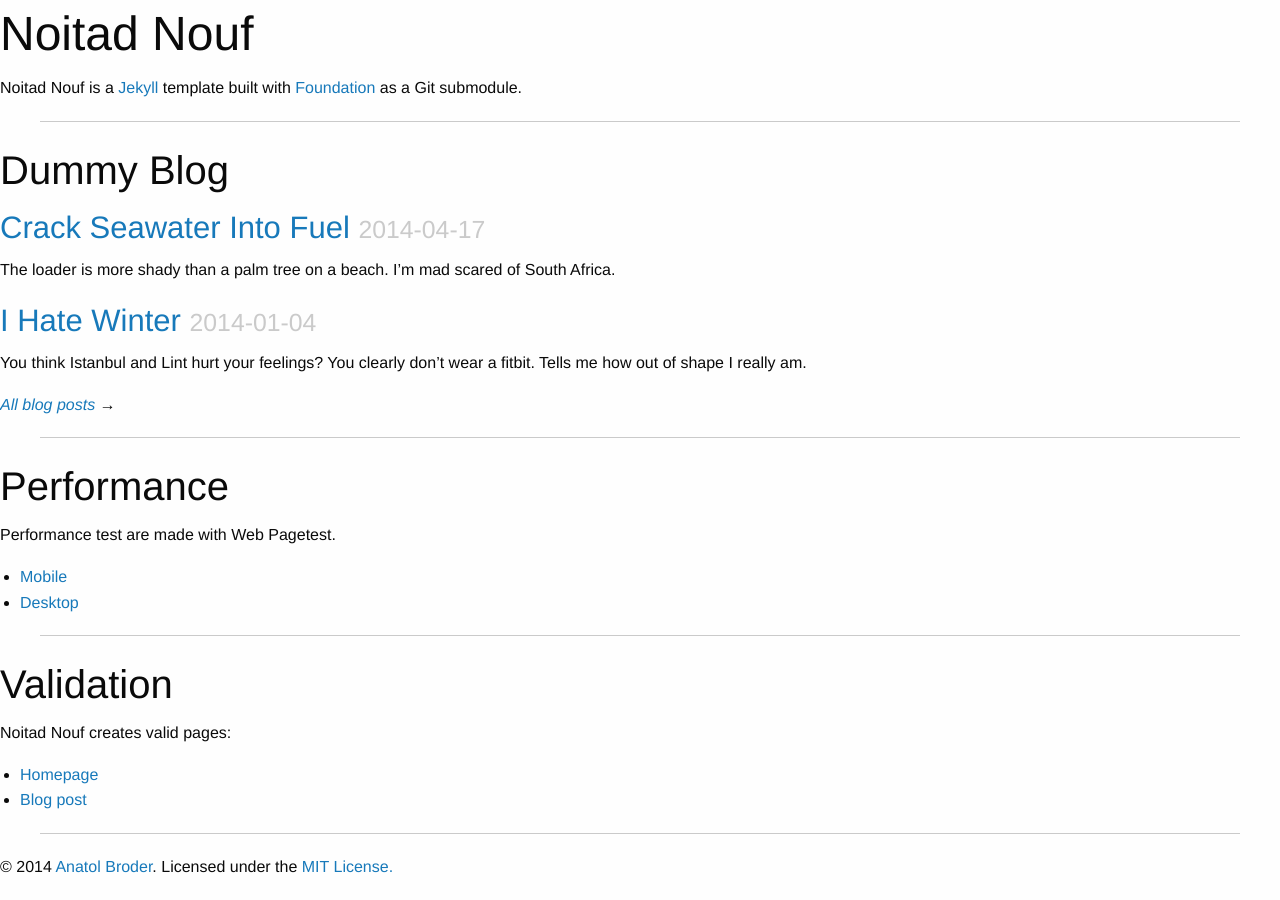
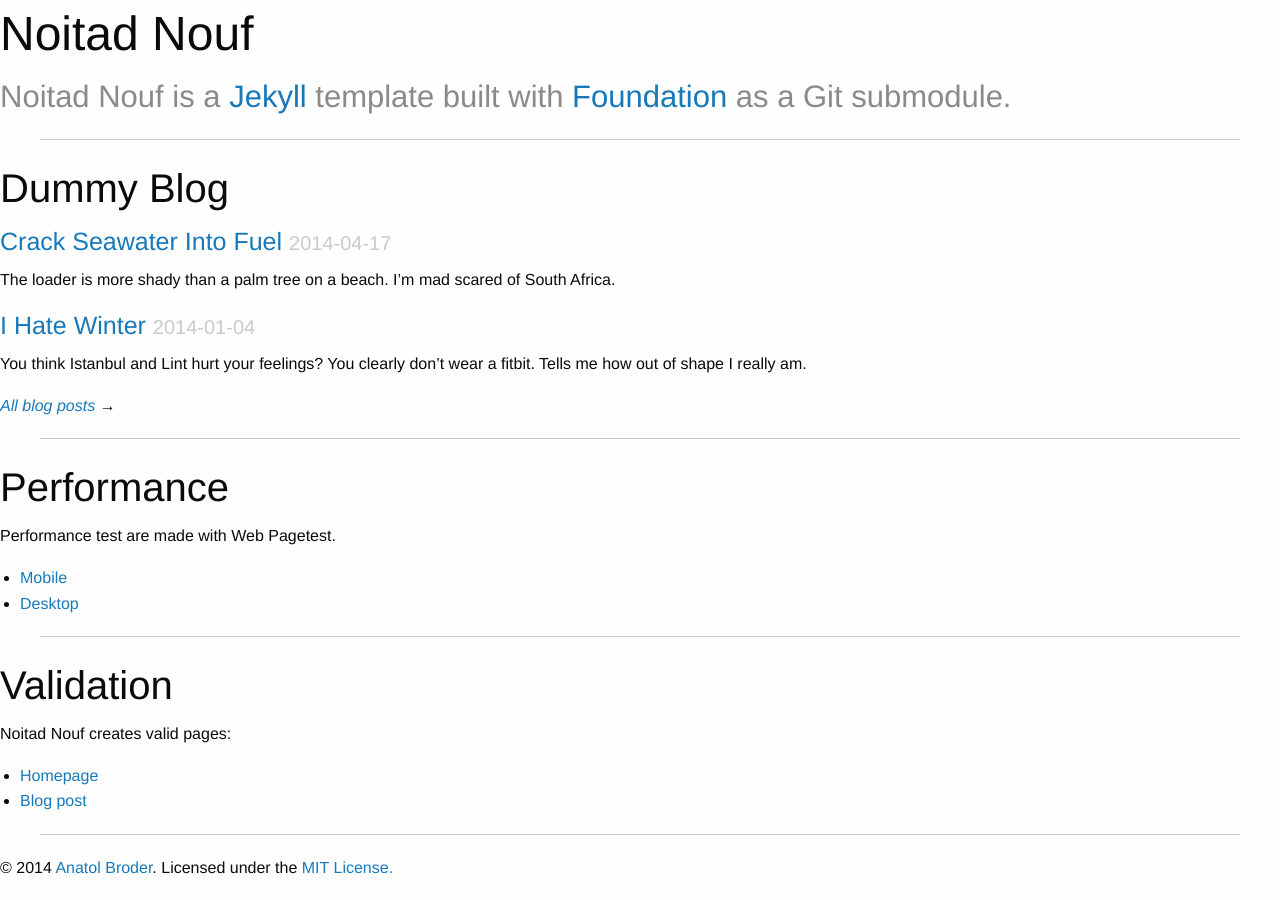
Before and after one commit to doktorbro/jekyll-noita, a Jekyll site: the page built from index.html, in a window 1280 px wide. Built offline with Jekyll 4.4.1, drawn with Linux system fonts in a browser that asks for light colours; nearby versions of some CDN libraries; library files that are not in the unit come from our copies.

Commit message:
Improve headers

```diff
--- a/index.html
+++ b/index.html
@@ -5,8 +5,8 @@ title: Noitad Nouf
 
 <div class="row">
   <div class="column">
-    <p>Noitad Nouf is a <a href="http://jekyllrb.com/">Jekyll</a> template built
-    with <a href="http://foundation.zurb.com/">Foundation</a> as a Git submodule.</p>
+    <h3 class="subheader">Noitad Nouf is a <a href="http://jekyllrb.com/">Jekyll</a> template built
+    with <a href="http://foundation.zurb.com/">Foundation</a> as a Git submodule.</h3>
     <hr>
   </div>
 </div>
@@ -17,7 +17,7 @@ title: Noitad Nouf
 
     {% for post in site.posts %}
       <div class="post-short">
-        <h3><a href="{{ post.url }}">{{ post.title }}</a> <small>{{ post.date | date: '%F' }}</small></h3>
+        <h4><a href="{{ post.url }}">{{ post.title }}</a> <small>{{ post.date | date: '%F' }}</small></h4>
         {{ post.description | markdownify }}
       </div>
     {% endfor %}
```
